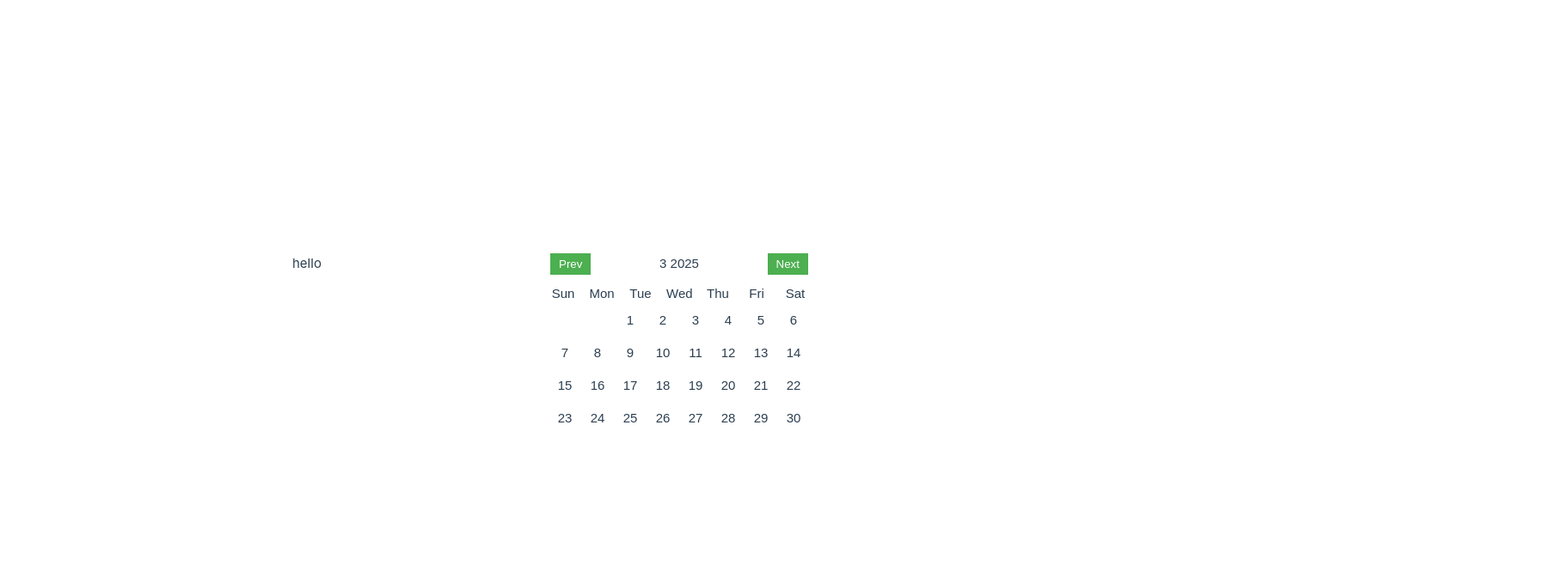
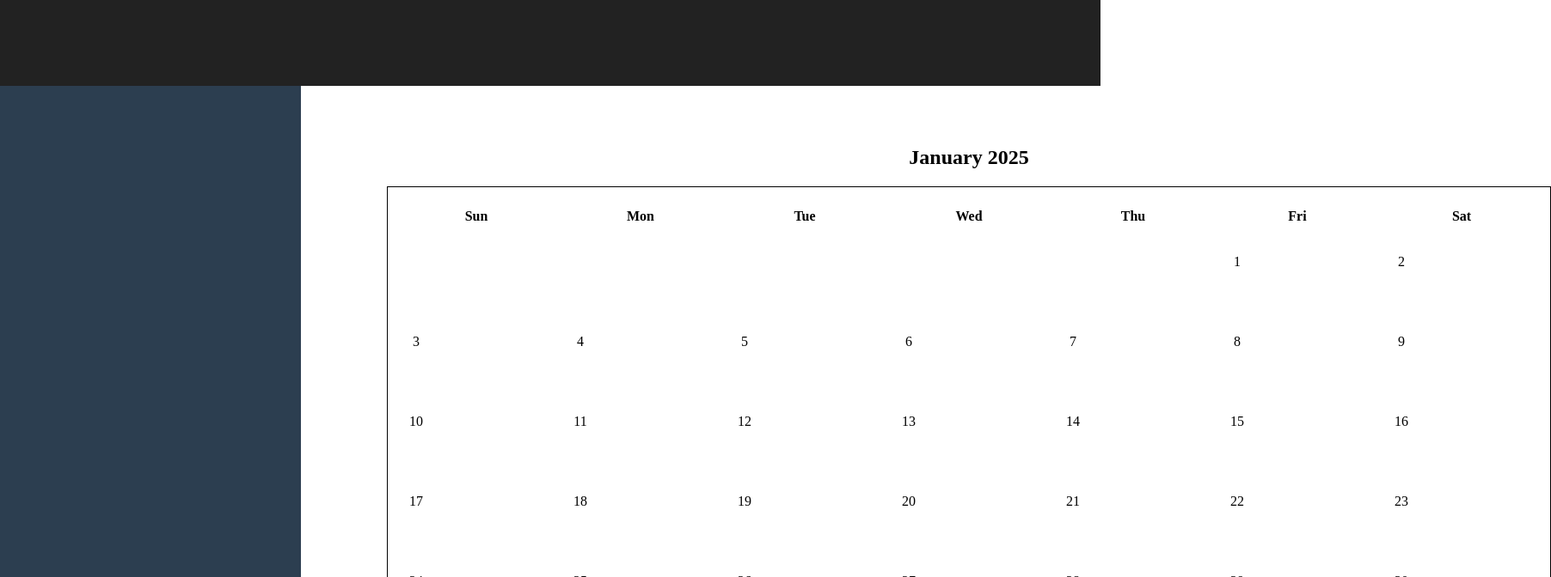
Before and after one commit to ucmo-cs/s25-class-org-platform, a Vue app in the folder FrontEnd/frontend/: page / in a window 1280 px wide. Shown: the top 672 px of the page at 86% size, 1804 px wide, since content can reach past the window. Built offline with nearby package versions, Linux system fonts and the light colour scheme.

Commit message:
Mixed Sidebar changes with the current calendar build

```diff
--- a/FrontEnd/frontend/src/App.vue
+++ b/FrontEnd/frontend/src/App.vue
@@ -1,161 +1,51 @@
+<script>
+  import Calendar from './components/Calendar.vue'
+
+
+  export default {
+    components: {
+      Calendar
+    }
+  }
+</script>
+
+
+
+
 <template>
+  <head>
+    <title></title>
+  </head>
+  <body>
+    <div class="sideBar"></div>
+    <div class="topBar"></div>
+    <Calendar/>
 
-  <div class="Sidebar">
-    hello
-  </div>
-  <div class="calendar">
-    <div class="calendar-header">
-      <button @click="prevMonth">Prev</button>
-      <span>{{ currentMonth }} {{ currentYear }}</span>
-      <button @click="nextMonth">Next</button>
-    </div>
-    <div class="calendar-body">
-      <div class="days-of-week">
-        <div v-for="day in daysOfWeek" :key="day" class="day">
-          {{ day }}
-        </div>
-      </div>
-      <div class="calendar-days">
-        <div v-for="(day, index) in currentDays" :key="index" class="calendar-day">
-          {{ day }}
-        </div>
-      </div>
-    </div>
-  </div>
-
+  </body>
 </template>
 
-<script>
-import Sidebar from './components/Sidebar.vue'
-export default {
-  data() {
-    return {
-      currentMonth: new Date().getMonth(),
-      currentYear: new Date().getFullYear(),
-    };
-  },
-  computed: {
-    daysOfWeek() {
-      return ['Sun', 'Mon', 'Tue', 'Wed', 'Thu', 'Fri', 'Sat'];
-    },
-    currentDays() {
-      const firstDay = new Date(this.currentYear, this.currentMonth, 1).getDay();
-      const lastDate = new Date(this.currentYear, this.currentMonth + 1, 0).getDate();
 
-      let days = [];
-
-      // Add empty days before the 1st day of the month
-      for (let i = 0; i < firstDay; i++) {
-        days.push('');
-      }
-
-      // Add the days of the current month
-      for (let i = 1; i <= lastDate; i++) {
-        days.push(i);
-      }
-
-      return days;
-    },
-  },
-  methods: {
-    prevMonth() {
-      if (this.currentMonth === 0) {
-        this.currentMonth = 11;
-        this.currentYear--;
-      } else {
-        this.currentMonth--;
-      }
-    },
-    nextMonth() {
-      if (this.currentMonth === 11) {
-        this.currentMonth = 0;
-        this.currentYear++;
-      } else {
-        this.currentMonth++;
-      }
-    },
-    convertMonth(currentMonth) {
-      if (currentMonth === 0)
-        return "January";
-      else if (currentMonth === 1)
-        return "Febuary";
-      else if (currentMonth === 2)
-        return "March";
-      else if (currentMonth === 3)
-        return "April";
-      else if (currentMonth === 4)
-        return "May";
-      else if (currentMonth === 5)
-        return "June";
-      else if (currentMonth === 6)
-        return "July";
-      else if (currentMonth === 7)
-        return "August";
-      else if (currentMonth === 8)
-        return "September";
-      else if (currentMonth === 9)
-        return "October";
-      else if (currentMonth === 10)
-        return "November";
-      else if (currentMonth === 11)
-        return "December";
-    }
-  },
-};
-</script>
-
-<style scoped>
-.calendar {
-  max-width: 300px;
-  max-height: 5000px;
-  margin: 0 auto;
-  font-family: Arial, sans-serif;
-}
-
-.calendar-header {
-  display: flex;
-  justify-content: space-between;
-  align-items: center;
-  margin-bottom: 10px;
-}
-
-.calendar-body {
-  display: flex;
-  flex-direction: column;
-}
-
-.days-of-week {
-  display: flex;
-  justify-content: space-between;
-}
-
-.day {
-  width: 30px;
-  text-align: center;
-}
-
-.calendar-days {
-  display: flex;
-  flex-wrap: wrap;
-  justify-content: space-between;
-}
-
-.calendar-day {
-  width: 30px;
-  text-align: center;
-  padding: 5px;
-  margin: 2px;
-}
-
-button {
-  background-color: #4CAF50;
-  color: white;
-  border: none;
-  padding: 5px 10px;
-  cursor: pointer;
-}
-
-button:hover {
-  background-color: #45a049;
-}
+<style>
+html, body {
+    width: 100%;
+    height: 100%;
+    margin: 0;
+    padding: 0;
+    display: flex;
+  }
+  .topBar {
+    width: 100%;
+    height: 100px;
+    background: #222222;
+    position: fixed;
+    margin-top: 0;
+  }
+  .sideBar {
+    margin-top: 100px;
+    margin-left: 0;
+    width: 350px;
+    height: 100%;
+    background: #2c3e50;
+    position: fixed;
+  }
 </style>
--- a/FrontEnd/frontend/src/assets/base.css
+++ /dev/null
@@ -1,86 +0,0 @@
-/* color palette from <https://github.com/vuejs/theme> */
-:root {
-  --vt-c-white: #ffffff;
-  --vt-c-white-soft: #f8f8f8;
-  --vt-c-white-mute: #f2f2f2;
-
-  --vt-c-black: #181818;
-  --vt-c-black-soft: #222222;
-  --vt-c-black-mute: #282828;
-
-  --vt-c-indigo: #2c3e50;
-
-  --vt-c-divider-light-1: rgba(60, 60, 60, 0.29);
-  --vt-c-divider-light-2: rgba(60, 60, 60, 0.12);
-  --vt-c-divider-dark-1: rgba(84, 84, 84, 0.65);
-  --vt-c-divider-dark-2: rgba(84, 84, 84, 0.48);
-
-  --vt-c-text-light-1: var(--vt-c-indigo);
-  --vt-c-text-light-2: rgba(60, 60, 60, 0.66);
-  --vt-c-text-dark-1: var(--vt-c-white);
-  --vt-c-text-dark-2: rgba(235, 235, 235, 0.64);
-}
-
-/* semantic color variables for this project */
-:root {
-  --color-background: var(--vt-c-white);
-  --color-background-soft: var(--vt-c-white-soft);
-  --color-background-mute: var(--vt-c-white-mute);
-
-  --color-border: var(--vt-c-divider-light-2);
-  --color-border-hover: var(--vt-c-divider-light-1);
-
-  --color-heading: var(--vt-c-text-light-1);
-  --color-text: var(--vt-c-text-light-1);
-
-  --section-gap: 160px;
-}
-
-@media (prefers-color-scheme: dark) {
-  :root {
-    --color-background: var(--vt-c-black);
-    --color-background-soft: var(--vt-c-black-soft);
-    --color-background-mute: var(--vt-c-black-mute);
-
-    --color-border: var(--vt-c-divider-dark-2);
-    --color-border-hover: var(--vt-c-divider-dark-1);
-
-    --color-heading: var(--vt-c-text-dark-1);
-    --color-text: var(--vt-c-text-dark-2);
-  }
-}
-
-*,
-*::before,
-*::after {
-  box-sizing: border-box;
-  margin: 0;
-  font-weight: normal;
-}
-
-body {
-  min-height: 100vh;
-  color: var(--color-text);
-  background: var(--color-background);
-  transition:
-    color 0.5s,
-    background-color 0.5s;
-  line-height: 1.6;
-  font-family:
-    Inter,
-    -apple-system,
-    BlinkMacSystemFont,
-    'Segoe UI',
-    Roboto,
-    Oxygen,
-    Ubuntu,
-    Cantarell,
-    'Fira Sans',
-    'Droid Sans',
-    'Helvetica Neue',
-    sans-serif;
-  font-size: 15px;
-  text-rendering: optimizeLegibility;
-  -webkit-font-smoothing: antialiased;
-  -moz-osx-font-smoothing: grayscale;
-}
--- a/FrontEnd/frontend/src/assets/main.css
+++ /dev/null
@@ -1,35 +0,0 @@
-@import './base.css';
-
-#app {
-  max-width: 1280px;
-  margin: 0 auto;
-  padding: 2rem;
-  font-weight: normal;
-}
-
-a,
-.green {
-  text-decoration: none;
-  color: hsla(160, 100%, 37%, 1);
-  transition: 0.4s;
-  padding: 3px;
-}
-
-@media (hover: hover) {
-  a:hover {
-    background-color: hsla(160, 100%, 37%, 0.2);
-  }
-}
-
-@media (min-width: 1024px) {
-  body {
-    display: flex;
-    place-items: center;
-  }
-
-  #app {
-    display: grid;
-    grid-template-columns: 1fr 1fr;
-    padding: 0 2rem;
-  }
-}
--- a/FrontEnd/frontend/src/components/Calendar.vue
+++ b/FrontEnd/frontend/src/components/Calendar.vue
@@ -1,22 +1,21 @@
 <template>
+ <!--Calendar-->
   <div class="calendar">
-    <div class="calendar-header">
-      <button @click="prevMonth">Prev</button>
-      <span>{{ currentMonth }} {{ currentYear }}</span>
-      <button @click="nextMonth">Next</button>
-    </div>
-    <div class="calendar-body">
-      <div class="days-of-week">
-        <div v-for="day in daysOfWeek" :key="day" class="day">
-          {{ day }}
-        </div>
-      </div>
-      <div class="calendar-days">
-        <div v-for="(day, index) in currentDays" :key="index" class="calendar-day">
-          {{ day }}
-        </div>
-      </div>
-    </div>
+    <h2>January 2025</h2>
+    <table>
+      <thead>
+        <tr>
+          <th v-for="day in daysOfWeek" :key="day">{{ day }}</th>
+        </tr>
+      </thead>
+      <tbody>
+        <tr v-for="(week, index) in weeks" :key="index">
+          <td v-for="(day, i) in week" :key="i">
+            {{ day || '' }}
+          </td>
+        </tr>
+      </tbody>
+    </table>
   </div>
 </template>
 
@@ -24,132 +23,45 @@
 export default {
 data() {
   return {
-      currentMonth: new Date().getMonth(),
-      currentYear: new Date().getFullYear(),
+    daysOfWeek: ["Sun", "Mon", "Tue", "Wed", "Thu", "Fri", "Sat"],
+    weeks: [
+      [null, null, null, null, null, 1, 2],
+      [3, 4, 5, 6, 7, 8, 9],
+      [10, 11, 12, 13, 14, 15, 16],
+      [17, 18, 19, 20, 21, 22, 23],
+      [24, 25, 26, 27, 28, 29, 30],
+      [31, null, null, null, null, null]
+    ]
   };
-  },
-  computed: {
-    daysOfWeek() {
-      return ['Sun', 'Mon', 'Tue', 'Wed', 'Thu', 'Fri', 'Sat'];
-    },
-    currentDays() {
-      const firstDay = new Date(this.currentYear, this.currentMonth, 1).getDay();
-      const lastDate = new Date(this.currentYear, this.currentMonth + 1, 0).getDate();
-
-      let days = [];
-
-      // Add empty days before the 1st day of the month
-      for (let i = 0; i < firstDay; i++) {
-        days.push('');
 }
-
-      // Add the days of the current month
-      for (let i = 1; i <= lastDate; i++) {
-        days.push(i);
-      }
-
-      return days;
-    },
-  },
-  methods: {
-    prevMonth() {
-      if (this.currentMonth === 0) {
-        this.currentMonth = 11;
-        this.currentYear--;
-      } else {
-        this.currentMonth--;
-      }
-    },
-    nextMonth() {
-      if (this.currentMonth === 11) {
-        this.currentMonth = 0;
-        this.currentYear++;
-      } else {
-        this.currentMonth++;
-      }
-    },
-    convertMonth(currentMonth) {
-      if (currentMonth === 0)
-        return "January";
-      else if (currentMonth === 1)
-        return "Febuary";
-      else if (currentMonth === 2)
-        return "March";
-      else if (currentMonth === 3)
-        return "April";
-      else if (currentMonth === 4)
-        return "May";
-      else if (currentMonth === 5)
-        return "June";
-      else if (currentMonth === 6)
-        return "July";
-      else if (currentMonth === 7)
-        return "August";
-      else if (currentMonth === 8)
-        return "September";
-      else if (currentMonth === 9)
-        return "October";
-      else if (currentMonth === 10)
-        return "November";
-      else if (currentMonth === 11)
-        return "December";
-    }
-  },
 };
 </script>
 
-<style scoped>
-.calendar {
-  max-width: 300px;
-  max-height: 5000px;
-  margin: 0 auto;
-  font-family: Arial, sans-serif;
+<style>
+table {
+border-spacing: 15px;
+text-align: center;
+border: 1px solid black;
+padding-bottom: 10px;
 }
-
-.calendar-header {
-  display: flex;
-  justify-content: space-between;
-  align-items: center;
-  margin-bottom: 10px;
+td {
+padding: 10px;
+background-color: white;
+text-align: center;
+padding-bottom: 50px;
+padding-right: 150px;
 }
-
-.calendar-body {
-  display: flex;
-  flex-direction: column;
-}
-
-.days-of-week {
-  display: flex;
-  justify-content: space-between;
-}
-
-.day {
-  width: 30px;
+th {
+padding: 10px;
+background-color: white;
 text-align: center;
 }
-
-.calendar-days {
-  display: flex;
-  flex-wrap: wrap;
-  justify-content: space-between;
+h2 {
+text-align: center;
+padding-top: 100px;
 }
-
-.calendar-day {
-  width: 30px;
-  text-align: center;
-  padding: 5px;
-  margin: 2px;
-}
-
-button {
-  background-color: #4CAF50;
-  color: white;
-  border: none;
-  padding: 5px 10px;
-  cursor: pointer;
-}
-
-button:hover {
-  background-color: #45a049;
+.calendar {
+  margin-top: 50px;
+  margin-left: 450px;
 }
 </style>
--- a/FrontEnd/frontend/src/components/Sidebar.vue
+++ /dev/null
@@ -1,20 +0,0 @@
-<script>
-  export default {
-
-  }
-</script>
-
-<template>
-
-</template>
-
-<style scoped>
-  .sidebar {
-    margin: 0;
-    width: 350px;
-    height: 100%;
-    text-align: left;
-    background: #2c3e50;
-    display: inline-block;
-  }
-</style>
--- a/FrontEnd/frontend/src/main.js
+++ b/FrontEnd/frontend/src/main.js
@@ -1,4 +1,4 @@
-import './assets/main.css'
+
 
 import { createApp } from 'vue'
 import App from './App.vue'
```
Lines whose indentation alone changed are shown as unchanged.
